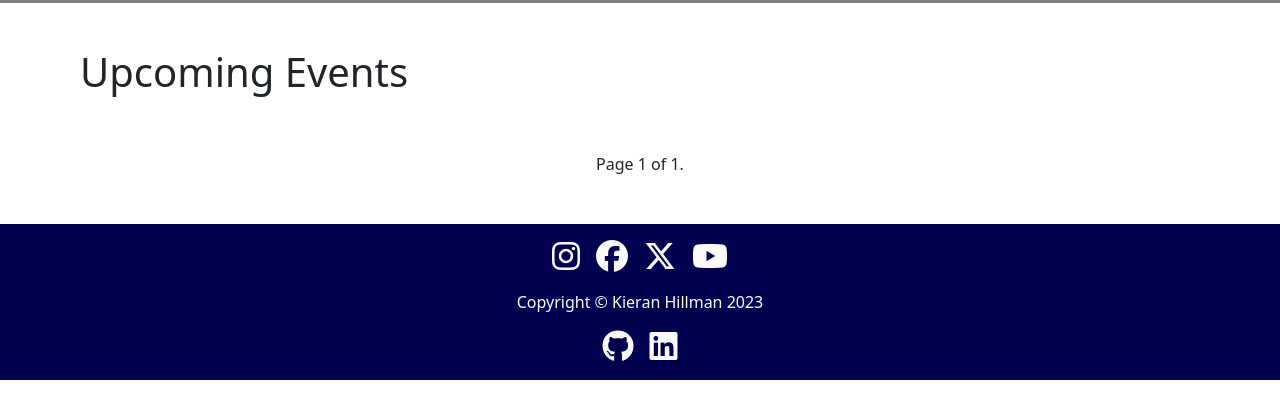
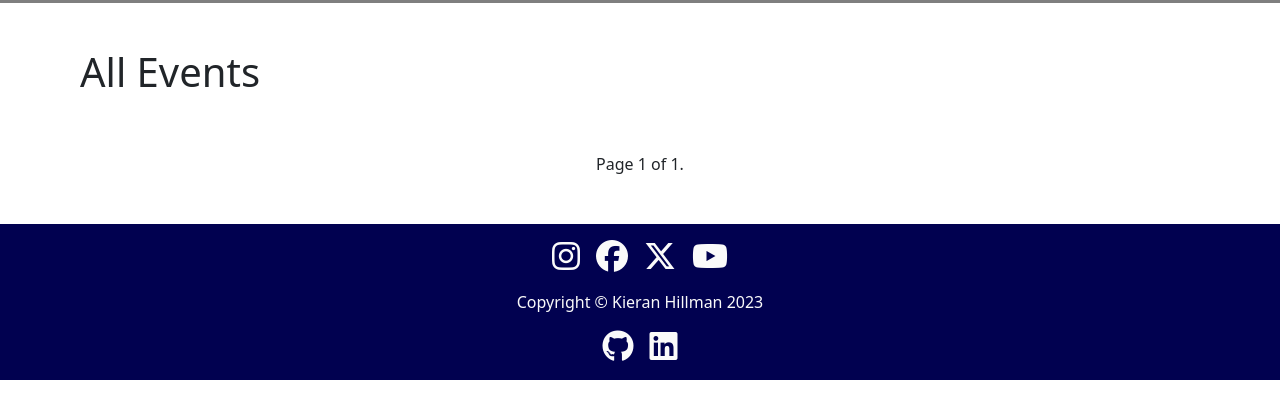
Before and after one commit to doctypeKieran/ci-capstone-project, a Django app: page /events/all-events/ in a window 1280 px wide. Shown: the part 96-515 px from the top of the page. Run offline with Django 4.2, Linux system fonts and the light colour scheme; data that the repository does not hold is empty; some libraries are stand-ins or nearby versions.

Commit message:
Update page title for better UX

```diff
--- a/events/templates/events/all_events.html
+++ b/events/templates/events/all_events.html
@@ -4,7 +4,7 @@
 {% block title %}Events{% endblock %}
 
 {% block content %}
-<h1 class="page-title">Upcoming Events</h1>
+<h1 class="page-title">All Events</h1>
 <div class="events-grid">
     <!-- For every event in the events, show only the fir -->
     {% for event in page_obj %}
```
